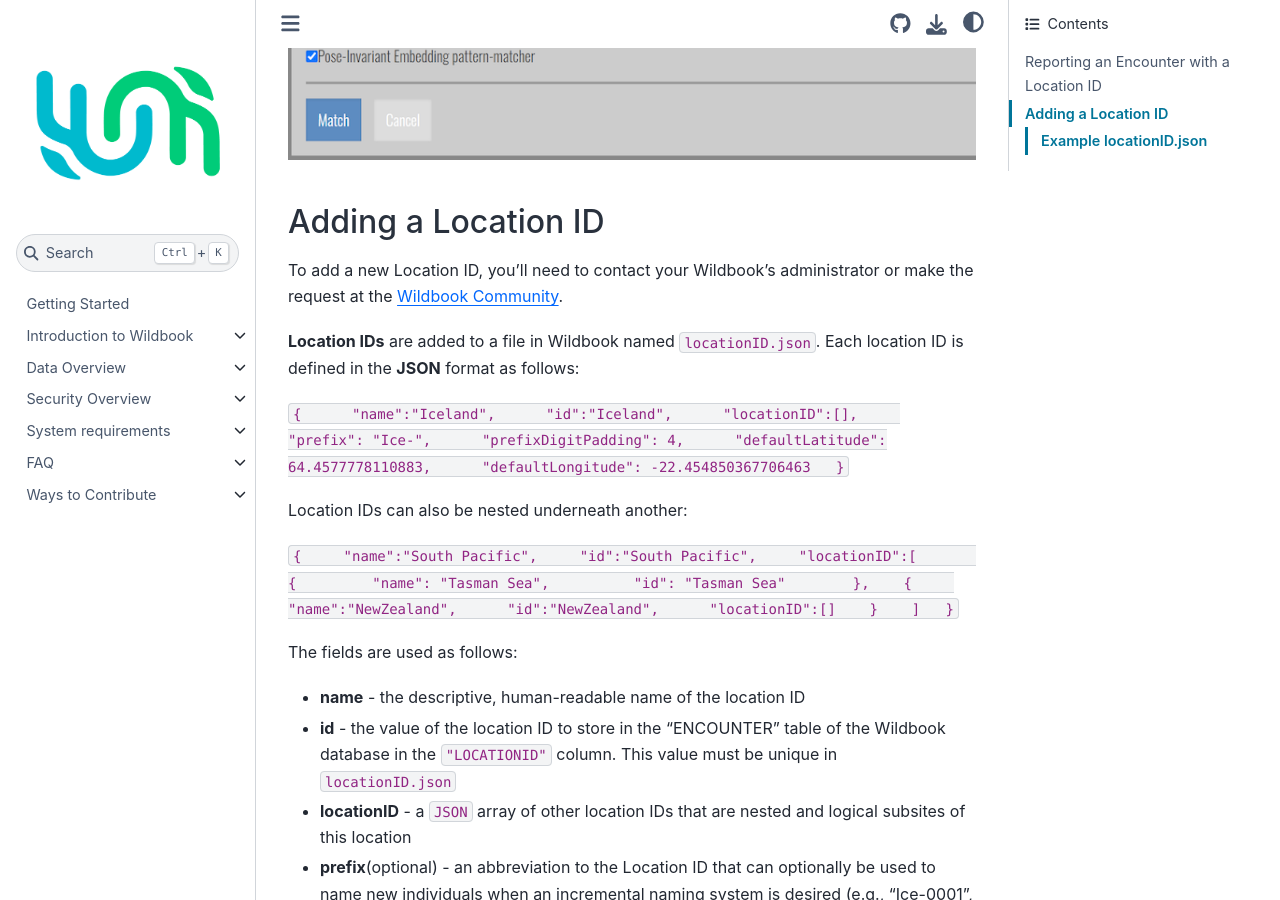
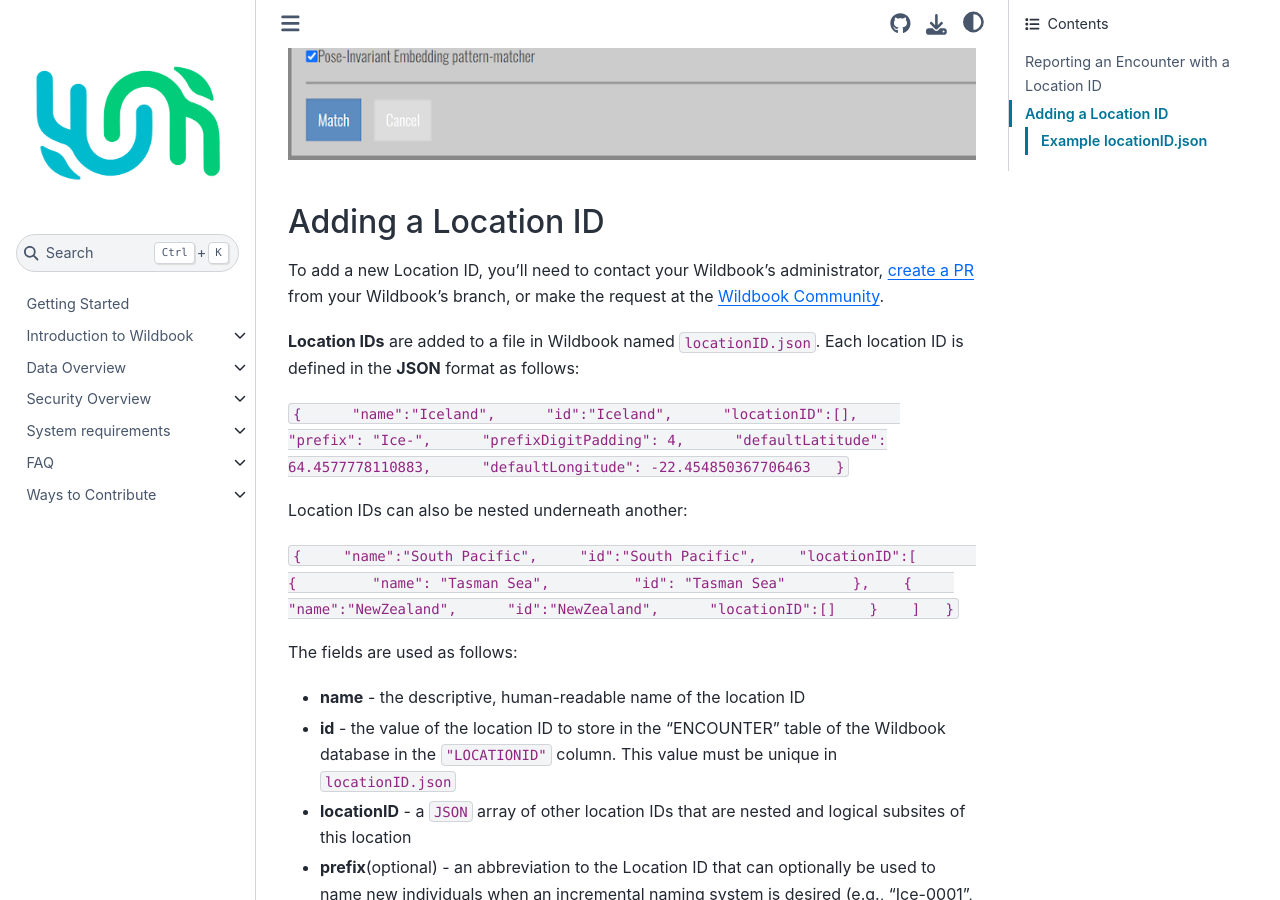
Before and after one commit to WildMeOrg/wildbook-docs, a Sphinx documentation site: the page built from docs/data/location-ids.md, in a window 1280 px wide and 900 px high, scrolled down 2141 px. Built offline with Sphinx 7.4.7 and the Sphinx Book theme 1.1.4, drawn with Linux system fonts in a browser that asks for light colours; pages that are not in the unit, such as notebooks, are missing from menus.

Commit message:
Update location-ids.md
Updated instructions for adding a new location ID so that it includes creating a PR.

```diff
--- a/docs/data/location-ids.md
+++ b/docs/data/location-ids.md
@@ -18,7 +18,7 @@
 
 ## Adding a Location ID
 
-To add a new Location ID, you'll need to contact your Wildbook's administrator or make the request at the [Wildbook Community](https://community.wildme.org).
+To add a new Location ID, you'll need to contact your Wildbook's administrator, [create a PR](../contribute/pr-workflow.md) from your Wildbook's branch, or make the request at the [Wildbook Community](https://community.wildme.org).
 
 **Location IDs** are added to a file in Wildbook named `locationID.json`. Each location ID is defined in the **JSON** format as follows:
 
```
